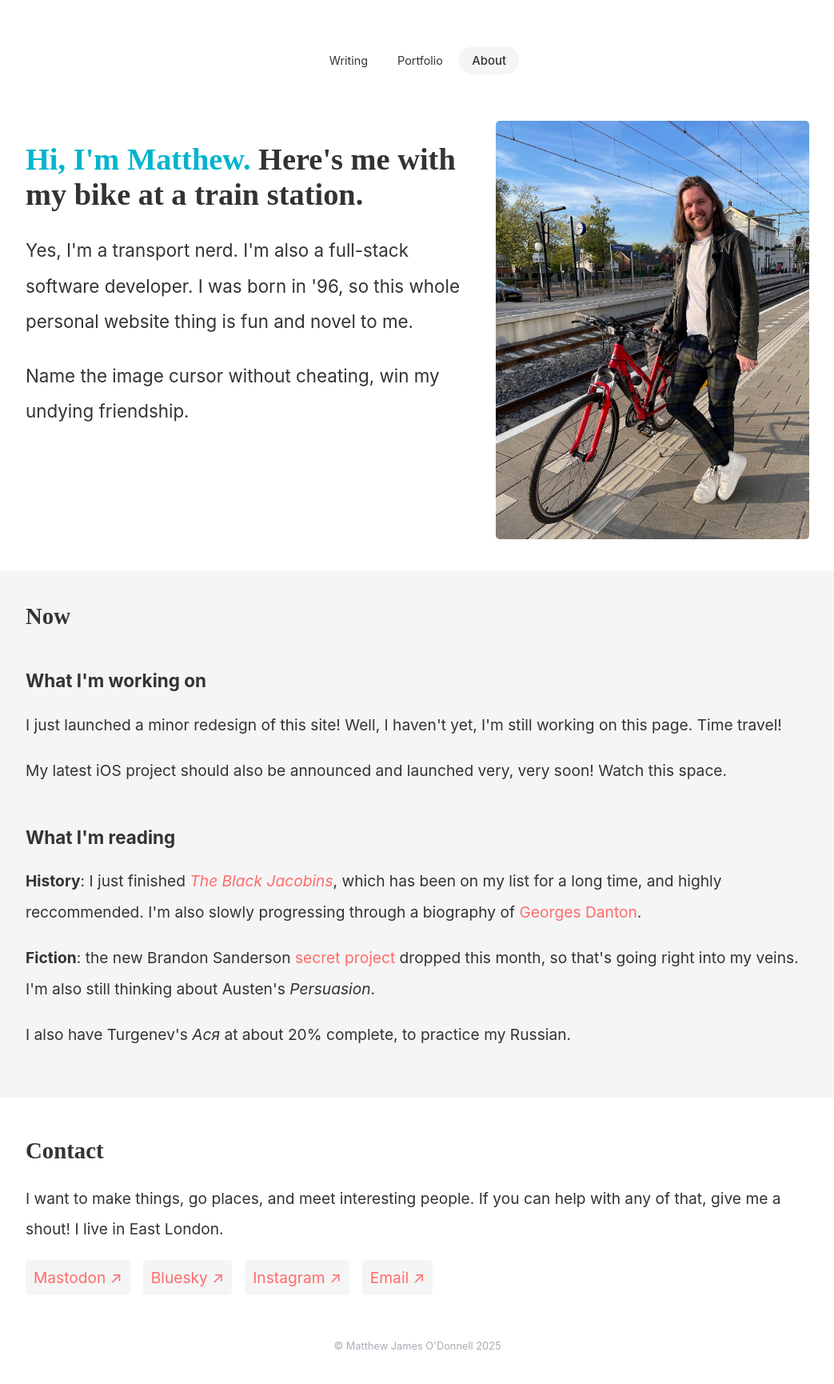
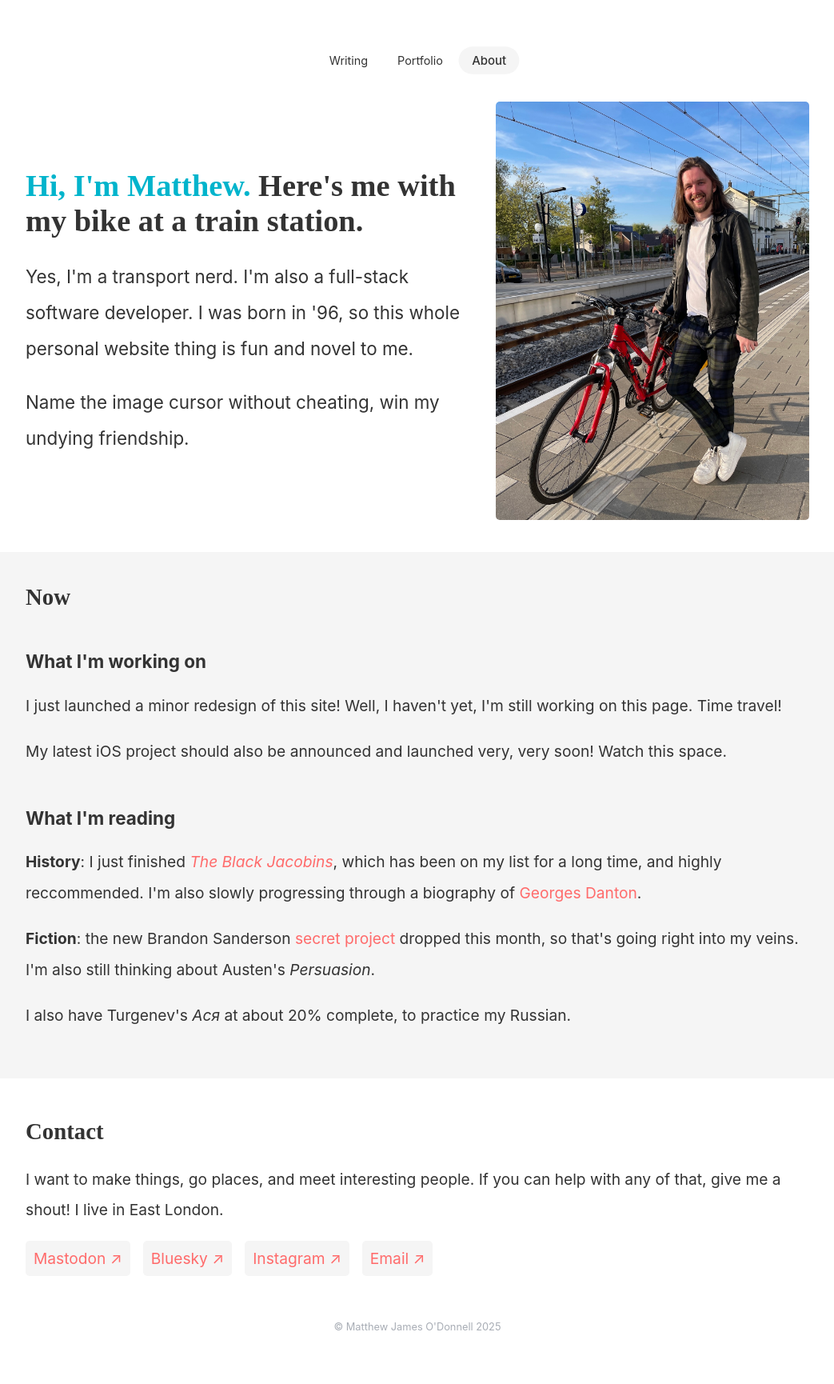
Before and after one commit to mattjamesod/andhash39, a Jekyll site: the page built from about.html, in a window 1280 px wide. Shown: the whole page at 80% size, without its empty margins (118-1161 px from the left). Built offline with Jekyll 4.4.1, drawn with Linux system fonts in a browser that asks for light colours; some web fonts are replaced; after the commit the page ends 1706 px from its top, so only the background shows below that.

Commit message:
more about page

```diff
--- a/about.html
+++ b/about.html
@@ -12,7 +12,7 @@
 			<p class="large-font">Yes, I'm a transport nerd. I'm also a full-stack software developer. I was born in '96, so this whole personal website thing is fun and novel to me.</p>
 			<p class="large-font">Name the image cursor without cheating, win my undying friendship.</p>
 		</div>
-		<img class="image-frame" src="/assets/images/matthew-bike.jpg" alt="Me with my bike, at Zevenbergen train station in the Netherlands.">
+		<img class="image-container" src="/assets/images/matthew-bike.jpg" alt="Me with my bike, at Zevenbergen train station in the Netherlands.">
 	</div>
 
 	<div class="colored-container">
--- a/assets/css/about.css
+++ b/assets/css/about.css
@@ -10,9 +10,15 @@
 
 .contact-links-list {
 	display: flex;
-	flex-direction: row;
+	flex-direction: column;
 	list-style-type: none;
 	gap: 1rem;
+}
+
+@media (min-width: 700px) {
+	.contact-links-list {
+		flex-direction: row;
+	}
 }
 
 .contact-link {
--- a/assets/css/main.css
+++ b/assets/css/main.css
@@ -197,18 +197,43 @@
   border-radius: 500px;
 }
 
-.circle-frame {
-  max-width:40%;
+.image-container {
   height:auto;
-  border-radius: 9000px;
+  border-radius: 5px;
   cursor: url('/assets/images/dragon-age-cursor.png'), auto;
 }
 
-.image-frame {
-  max-width:40%;
-  height:auto;
-  border-radius: 5px;
-  cursor: url('/assets/images/dragon-age-cursor.png'), auto;
+.image-flex-container, .image-flex-container-reverse {
+	display: flex;
+	flex-direction: column;
+	align-items: center;
+	gap: 2rem;
+
+	.image-container {
+  	max-width: 40%;
+	}
+}
+
+@media (min-width: 850px) {
+	.image-flex-container {
+		flex-direction: row;
+		align-items: center;
+	}
+
+	.image-container {
+  	max-width: 90%;
+	}
+}
+
+@media (min-width: 850px) {
+	.image-flex-container-reverse {
+		flex-direction: row-reverse;
+		align-items: stretch;
+	}
+
+	.image-container {
+  	max-width: 90%;
+	}
 }
 
 .colored-container {
--- a/assets/css/portfolio-detail.css
+++ b/assets/css/portfolio-detail.css
@@ -60,29 +60,6 @@
 	border-radius: 15%;
 }
 
-.image-flex-container, .image-flex-container-reverse {
-	margin-top: 24px;
-	margin-bottom: 24px;
-	display: flex;
-	flex-direction: column;
-	align-items: center;
-	gap: 2rem;
-}
-
-@media (min-width: 600px) {
-	.image-flex-container {
-		flex-direction: row;
-		align-items: stretch;
-	}
-}
-
-@media (min-width: 600px) {
-	.image-flex-container-reverse {
-		flex-direction: row-reverse;
-		align-items: stretch;
-	}
-}
-
 .image-flex-container-img {
 	max-width: 60%;
 	height: auto;
```
